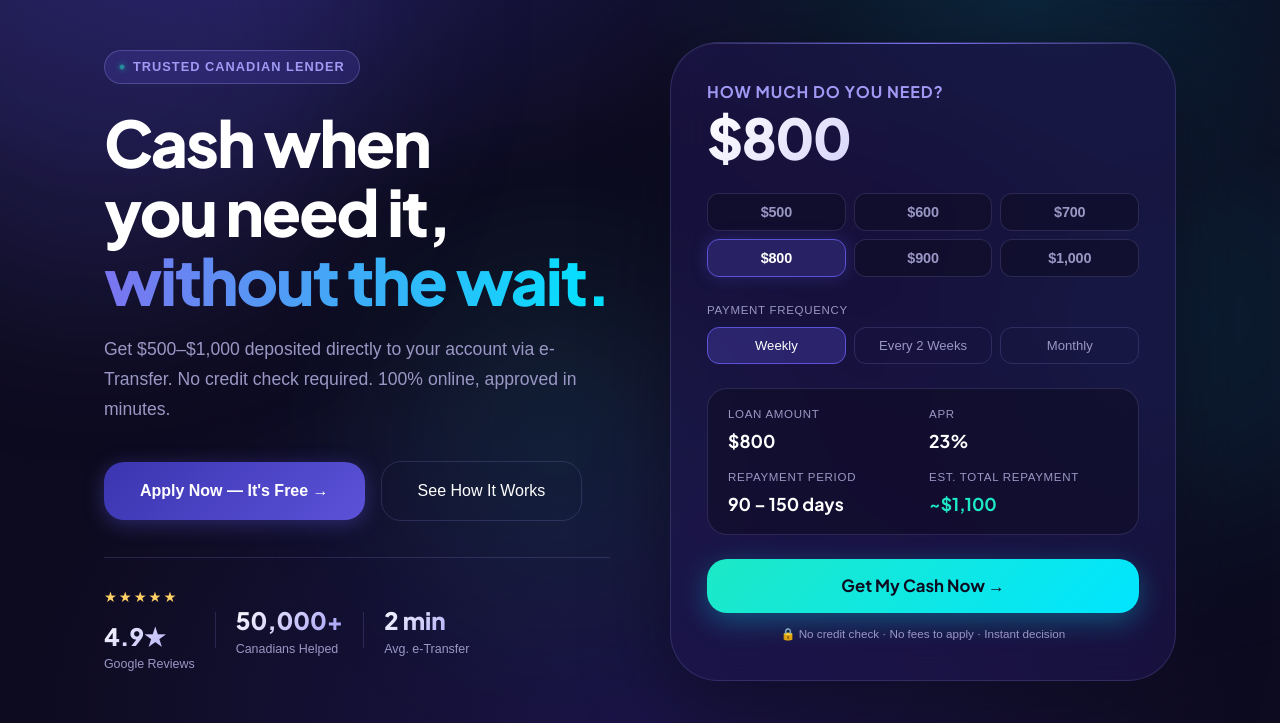
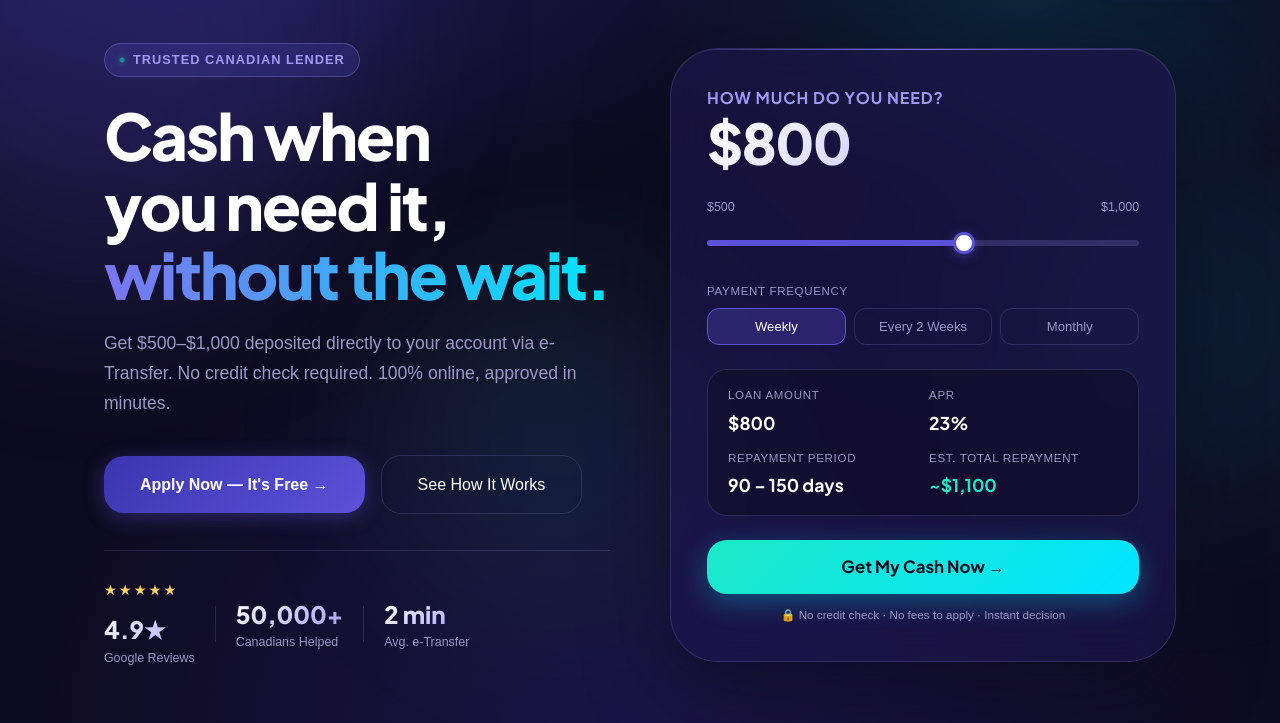
Before and after one commit to ydesjardins200-coder/wavesfinancial, a plain HTML site: page index.html in a window 1280 px wide. Shown: the part 77-800 px from the top of the page. Drawn offline with Linux system fonts and the light colour scheme.

Commit message:
🔧 Calculator: replace amount buttons with sliding bar

```diff
--- a/index.html
+++ b/index.html
@@ -280,22 +280,7 @@
     -webkit-background-clip: text; -webkit-text-fill-color: transparent;
   }
 
-  .amount-grid {
-    display: grid; grid-template-columns: repeat(3, 1fr);
-    gap: 8px; margin-bottom: 24px;
-  }
-  .amount-btn {
-    padding: 10px 8px; border-radius: var(--r-sm);
-    border: 1px solid var(--border); background: rgba(13,11,31,0.5);
-    color: var(--text-muted); font-family: var(--font-body);
-    font-size: 0.9rem; font-weight: 700; cursor: pointer;
-    transition: all 0.2s; letter-spacing: -0.01em;
-  }
-  .amount-btn:hover { border-color: var(--lavender); color: var(--white); }
-  .amount-btn.active {
-    border-color: var(--iris); background: rgba(91,82,216,0.25);
-    color: var(--white); box-shadow: 0 0 16px rgba(91,82,216,0.3);
-  }
+
   .slider-wrap { margin-bottom: 28px; }
   .slider-labels {
     display: flex; justify-content: space-between;
@@ -714,7 +699,6 @@
     .hero-proof { flex-wrap: wrap; }
     .proof-divider { display: none; }
     .freq-grid { grid-template-columns: repeat(3, 1fr); }
-    .amount-grid { grid-template-columns: repeat(3, 1fr); }
   }
 
   @media (max-width: 480px) {
@@ -843,13 +827,11 @@
             <div class="calc-amount" id="calc-display">$750</div>
           </div>
 
-          <div class="amount-grid" id="amount-grid">
-            <button class="amount-btn" onclick="selectAmount(this,500)">$500</button>
-            <button class="amount-btn" onclick="selectAmount(this,600)">$600</button>
-            <button class="amount-btn" onclick="selectAmount(this,700)">$700</button>
-            <button class="amount-btn active" onclick="selectAmount(this,800)">$800</button>
-            <button class="amount-btn" onclick="selectAmount(this,900)">$900</button>
-            <button class="amount-btn" onclick="selectAmount(this,1000)">$1,000</button>
+          <div class="slider-wrap">
+            <div class="slider-labels">
+              <span>$500</span><span>$1,000</span>
+            </div>
+            <input type="range" id="loan-slider" min="500" max="1000" value="800" step="100">
           </div>
 
           <div style="margin-bottom:14px;">
@@ -880,7 +862,7 @@
             </div>
           </div>
 
-          <button class="calc-cta" onclick="window.location.href='apply.html?amount='+selectedAmount">
+          <button class="calc-cta" onclick="window.location.href='apply.html?amount='+document.getElementById('loan-slider').value">
             Get My Cash Now →
           </button>
           <p class="calc-note">
@@ -1230,25 +1212,23 @@
   });
 
   // Loan calculator
-  let selectedAmount = 800;
+  const slider      = document.getElementById('loan-slider');
   const calcDisplay = document.getElementById('calc-display');
   const sumAmount   = document.getElementById('sum-amount');
   const sumTotal    = document.getElementById('sum-total');
 
-  function selectAmount(btn, val) {
-    selectedAmount = val;
-    document.querySelectorAll('.amount-btn').forEach(b => b.classList.remove('active'));
-    btn.classList.add('active');
+  function updateCalc() {
+    const val = parseInt(slider.value);
+    const pct = (val - 500) / 500;
     calcDisplay.textContent = '$' + val.toLocaleString();
     sumAmount.textContent   = '$' + val.toLocaleString();
     const total = Math.round(val * 1.375 / 10) * 10;
     sumTotal.textContent = '~$' + total.toLocaleString();
+    slider.style.background = `linear-gradient(to right, var(--iris) 0%, var(--iris) ${pct*100}%, rgba(160,154,245,0.2) ${pct*100}%, rgba(160,154,245,0.2) 100%)`;
   }
 
-  // Init display
-  calcDisplay.textContent = '$800';
-  sumAmount.textContent   = '$800';
-  sumTotal.textContent    = '~$1,100';
+  slider.addEventListener('input', updateCalc);
+  updateCalc();
 
   function selectFreq(btn, freq) {
     document.querySelectorAll('.freq-btn').forEach(b => b.classList.remove('active'));
```
